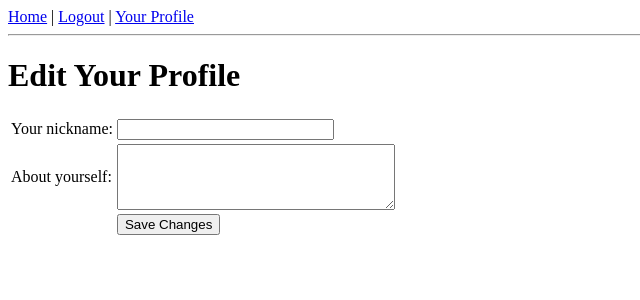
After one commit to josuebrunel/microblog, a Flask app: page /edit in a window 1280 px wide. The commit adds this page. Shown: the top 300 px of the page, without its empty margins (0-640 px from the left). Run offline with Flask 2, Linux system fonts and the light colour scheme; a user stored in the database is signed in; data comes from the database, SQL or seed files in the repository.

Commit message:
Profile editing added and fully functional

```diff
--- a/app/forms.py
+++ b/app/forms.py
@@ -1,8 +1,12 @@
 from flask.ext.wtf import Form
-from wtforms import TextField, BooleanField
-from wtforms.validators import Required
+from wtforms import TextField, BooleanField, TextAreaField
+from wtforms.validators import Required, Length
 
 class LoginForm(Form):
 
-    openid = TextField('openoid', validators = [Required('This fill is required')])
+    openid = TextField('openoid', validators = [Required('This field is required')])
     remember_me = BooleanField('Remember me', default = False)
+
+class EditForm(Form):
+    nickname = TextField('nickname', validators = [Required('Please fill this field')])
+    about_me = TextAreaField('about_me', validators = [Length(min=0, max=140)])
--- /dev/null
+++ b/app/templates/edit.html
@@ -0,0 +1,22 @@
+{%extends 'base.html'%}
+
+{%block content%}
+<h1>Edit Your Profile</h1>
+<form action="" method="post" name="edit">
+    {{form.hidden_tag()}}
+    <table>
+        <tr>
+            <td>Your nickname:</td>
+            <td>{{form.nickname(size = 24)}}</td>
+        </tr>
+        <tr>
+            <td>About yourself:</td>
+            <td>{{form.about_me(cols = 32, rows = 4)}}</td>
+        </tr>
+        <tr>
+            <td></td>
+            <td><input type="submit" value="Save Changes"></td>
+        </tr>
+    </table>
+</form>
+{%endblock%}
--- a/app/templates/user.html
+++ b/app/templates/user.html
@@ -7,6 +7,7 @@
     <td><h1>User: {{user.nickname}}</h1>
       {%if user.about_me %}<p>{{user.about_me}}</p>{%endif%}
       {%if user.last_seen%}<i>last seen on {{user.last_seen}}</i>{%endif%}
+      {%if g.user.id == user.id%}<p><a href="{{ url_for('edit')}}">Edit</a></p>{%endif%}
     </td>
   </tr>
 </table>
--- a/app/views.py
+++ b/app/views.py
@@ -1,6 +1,6 @@
 from app import app, db, lm, oid
 from flask import render_template, flash, redirect, url_for, session, request, g
-from forms import LoginForm
+from forms import LoginForm, EditForm
 from models import User, Post, ROLE_USER, ROLE_ADMIN
 
 from datetime import datetime
@@ -101,3 +101,20 @@ def after_login(resp):
 def logout():
     logout_user()
     return redirect(url_for('index'))
+
+
+@app.route('/edit', methods=['GET', 'POST'])
+@login_required
+def edit():
+    form = EditForm()
+    if form.validate_on_submit():
+        g.user.nickname = form.nickname.data
+        g.user.about_me = form.about_me.data
+        db.session.add(g.user)
+        db.session.commit()
+        flash('Your changes have been saved')
+        return redirect(url_for('user', nickname= g.user.nickname))
+    else:
+        form.nickname.data = g.user.nickname
+        form.about_me.data = g.user.about_me
+        return render_template('edit.html', form= form)
```
